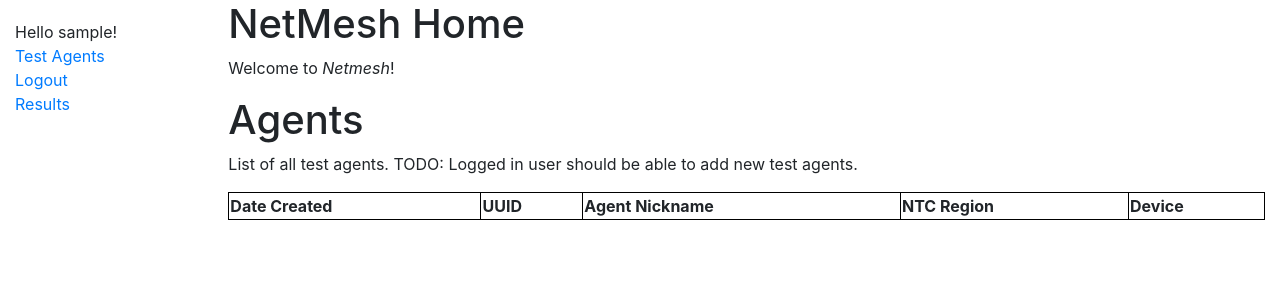
After one commit to ntc-netmesh/netmesh-rs, a Django app: page /web/agents/ in a window 1280 px wide. The commit adds this page. Shown: the top 300 px of the page. Run offline with Django 3.2, Linux system fonts and the light colour scheme; the visitor is signed in with stand-in values (Sample User, id 1); lists and menus that the app fills with data are empty; some libraries are stand-ins or nearby versions.

Commit message:
templates and views to list test agents

```diff
--- /dev/null
+++ b/netmesh_web/templates/agents/list.html
@@ -0,0 +1,40 @@
+{% extends "base_generic.html" %}
+{% load mathfilters %}
+{% load humanize %}
+
+{% block content %}
+  <h1>NetMesh Home</h1>
+  <p>Welcome to <em>Netmesh</em>!</p>
+
+
+    <h1>Agents</h1>
+    <p>List of all test agents. TODO: Logged in user should be able to add new test agents. </p>
+
+    <style>
+    table, th, td {
+      border: 1px solid black;
+    }
+    </style>
+
+    <table style="width:100%">
+          <tr>
+            <th>Date Created</th>
+            <th>UUID</th>
+            <th>Agent Nickname</th>
+            <th>NTC Region</th>
+            <th>Device</th>
+          </tr>
+
+    {% for agent in agents.all %}
+          <tr>
+            <td>{{agent.date_created}}</td>
+            <td>{{agent.uuid}}</td>
+            <td>{{agent.nickname}}</td>
+            <td>{{agent.ntc_region}} </td>
+            <td>{{agent.device}} </td>
+          </tr>
+
+    {% endfor %}
+    </table>
+
+{% endblock %}
--- a/netmesh_web/templates/base_generic.html
+++ b/netmesh_web/templates/base_generic.html
@@ -15,8 +15,16 @@
       <div class="col-sm-2">
       {% block sidebar %}
         <ul class="sidebar-nav">
-          <li><a href="{% url 'index' %}">Home</a></li>
-          <li><a href="{% url 'login' %}">Login</a></li>
+
+          {% if user.is_authenticated %}
+             <li>Hello {{ user.get_username }}!</li>
+             <li><a href="{% url 'agents'%}?next={{request.path}}">Test Agents</a></li>
+             <li><a href="{% url 'logout'%}?next={{request.path}}">Logout</a></li>
+           {% else %}
+             <li><a href="{% url 'login'%}?next={{request.path}}">Login</a></li>
+           {% endif %}
+            <li><a href="{% url 'index' %}">Results</a></li>
+
         </ul>
      {% endblock %}
       </div>
--- a/netmesh_web/urls.py
+++ b/netmesh_web/urls.py
@@ -1,19 +1,16 @@
 from django.urls import path
 from netmesh_web.views import index
-from netmesh_web.views import dashboard
-import django
+from netmesh_web.views import users
 
 
 urlpatterns = []
-#
-# """ Auth """
-# urlpatterns += [
-#     path('login/', django.contrib.auth.views.login, {'template_name': 'accounts/login.html'}, name="login"),
-#     path('logout/', django.contrib.auth.views.logout, {'template_name': 'accounts/logout.html'}, name="logout"),
-# ]
 
-
+""" Main results page """
 urlpatterns += [
     path('', index.home, name='index'),
-    path('ne/', dashboard.home, name='home')
 ]
+
+""" Agents """
+urlpatterns += [
+    path('agents/', users.agent_list, name='agents')
+]
--- /dev/null
+++ b/netmesh_web/views/users.py
@@ -0,0 +1,54 @@
+from django.contrib.auth.decorators import login_required
+from django.db.models import Q
+from django.contrib import messages as alerts
+from django.utils.translation import ugettext as _
+from django.core.paginator import Paginator, EmptyPage, PageNotAnInteger
+from django.shortcuts import render, get_object_or_404
+
+from netmesh_web.forms import SearchForm
+
+from netmesh_api.models import AgentProfile
+
+
+
+@login_required
+def agent_list(request, template_name='agents/list.html'):
+    data = {}
+    if 'search' in request.GET:
+        agents = AgentProfile.objects.filter(
+            Q(nickname__icontains=request.GET['search'])
+            | Q(user_username__icontains=request.GET['search'])
+            | Q(device__icontains=request.GET[
+                'search'])).order_by('-date_created')
+        data['search'] = True
+        alerts.info(
+            request, _("You've searched for: '%s'") % request.GET['search'])
+    else:
+        agents = AgentProfile.objects.all().order_by('-date_created')
+    #
+    # paginator = Paginator(agents, 15)
+    #
+    # page = request.GET.get('page')
+    #
+    # is_paginated = False
+    # if paginator.num_pages > 1:
+    #     is_paginated = True
+    #
+    # try:
+    #     agents = paginator.page(page)
+    # except PageNotAnInteger:
+    #     agents = paginator.page(1)
+    # except EmptyPage:
+    #     agents = paginator.page(paginator.num_pages)
+    #
+    # form = SearchForm(form_action='agents')
+    # data = {
+    #     "agents": agents,
+    #     "is_paginated": is_paginated,
+    #     "form": form
+    # }
+    data = {
+        "agents": AgentProfile.objects.all()
+    }
+
+    return render(request, template_name, data)
```
